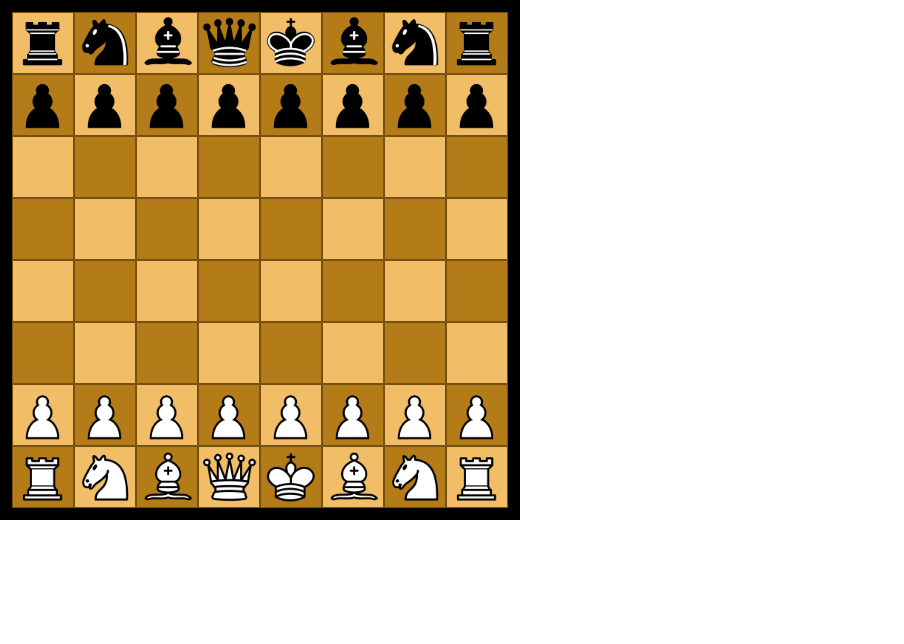
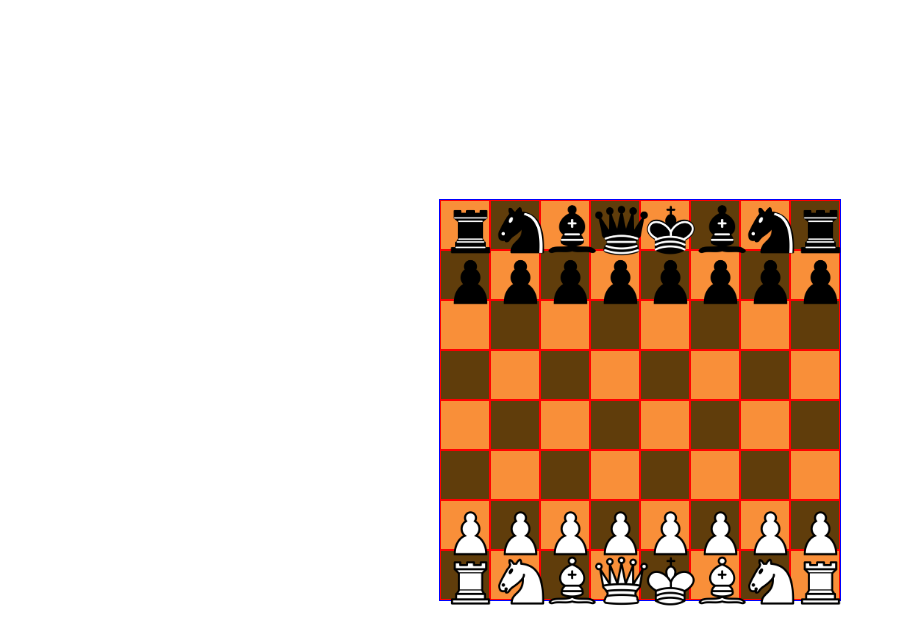
Before and after one commit to Van-Nostrand/chessboard, a React (Create React App) app: page / in a window 1280 px wide. Shown: the top 644 px of the page, without its empty margins (0-904 px from the left). Built offline with nearby package versions, Linux system fonts and the light colour scheme.

Commit message:
cleaned up a ton of code, rebuilt the abstract gameboard

```diff
--- a/public/index.html
+++ b/public/index.html
@@ -8,7 +8,7 @@
 
     <link rel="manifest" href="%PUBLIC_URL%/manifest.json">
 
-    <title>React App</title>
+    <title>Chess</title>
   </head>
   <body>
     <noscript>
--- a/src/App.js
+++ b/src/App.js
@@ -10,18 +10,6 @@ const TILE_BORDER = "#765111";
 const TILE_SIZE = 60;
 const TILE_BORDER_SIZE = 1;
 const BORDER_SIZE = 12;
-
-/*
-resize = () => this.forceUpdate()
-
-componentDidMount() {
-  window.addEventListener('resize', this.resize)
-}
-
-componentWillUnmount() {
-  window.removeEventListener('resize', this.resize)
-}
-*/
 
 let posFunc = function(x,y){
   return({
@@ -134,7 +122,7 @@ class App extends Component {
         backgroundColor={color}
         borderC={TILE_BORDER}
         size={TILE_SIZE}
-        onClick={(e) => this.handleClick(e)} />
+        onClick={this.handleClick} />
     ));
     let pieces = this.state.pieces.map((p, i) => (
       <Piece
@@ -146,7 +134,7 @@ class App extends Component {
         absY={p.absY}
         pngPos={p.pngPos}
         clicked={p.clicked}
-        onClick={(e) => this.handleClick(e)}
+        onClick={this.handleClick}
         source={"url(" + require("./pieces.png") + ")"} />
     ));
     return (
@@ -162,14 +150,3 @@ class App extends Component {
 }
 
 export default App;
-{/* <Piece
-        key={"piece" + i}
-        name={p.name}
-        xC={p.xC}
-        yC={p.yC}
-        absX={p.absX}
-        absY={p.absY}
-        pngPos={p.pngPos}
-        clicked={p.clicked}
-        onClick={(e) => this.handleClick(e)}
-        source={"url(" + require("./pieces.png") + ")"} /> */}
--- a/src/Piece.js
+++ b/src/Piece.js
@@ -1,32 +1,32 @@
-import React, {Component} from 'react';
-import './Piece.css';
+import React from 'react';
+import pieceImg from "./pieces.png";
 
-class Piece extends Component{
+const Piece = ({data, size, onClick}) => {
 
-  render(){
-    let x = 62 * this.props.xC + 12;
-    let y = 62 * this.props.yC + 12;
+    let x = size * data.xC;
+    let y = size * data.yC;
+
 
     let style = {
-      width: this.props.clicked? "56px" : "62px",
-      height: this.props.clicked? "56px" : "62px",
-      background: this.props.source,
+        width: data.clicked? "56px" : "62px",
+        height: data.clicked? "56px" : "62px",
+        backgroundImage: `url(${pieceImg})`,
         backgroundSize: "370px",
-      backgroundPosition: this.props.pngPos,
+        backgroundPosition: data.pngPos,
         backgroundOrigin: "border-box",
         position: "absolute",
-      border: this.props.clicked ? "3px solid red" : "0px",
-      left: x + "px",
-      top: y + "px"
+        border: `3px solid ${data.bkground}`,
+        transform: `translate(${x}px,${y}px)`
     }
+
     return(
         <div
             className="piece"
             style={style}
-        name={this.props.name}
-        onClick={this.props.onClick}></div>
+            name={data.name}
+            onClick={() => onClick(data.name)}></div>
     );
-  }
+
 
 };
 
--- /dev/null
+++ b/src/TestBoard.js
@@ -0,0 +1,176 @@
+import React, {Component} from "react";
+import Tile from "./Tile";
+import Piece from "./Piece";
+import "./TestBoard.css";
+
+const BOARDDIMENSIONS = [8,8];
+const TILESIZE = 50;
+const TILEBORDERSIZE = 1;
+const NUMBER_OF_PIECES = 16;
+const INIT_SETUP = [
+    {name: "wR1", pngPos: "-247px 0px", clicked: false, xC: 0, yC: 7},
+    {name: "wR2", pngPos: "-247px 0px", clicked: false, xC: 7, yC: 7},
+    {name: "wN1", pngPos: "-184px 0px", clicked: false, xC: 1, yC: 7},
+    {name: "wN2", pngPos: "-184px 0px", clicked: false, xC: 6, yC: 7},
+    {name: "wB1", pngPos: "-122px 0px", clicked: false, xC: 2, yC: 7},
+    {name: "wB2", pngPos: "-122px 0px", clicked: false, xC: 5, yC: 7},
+    {name: "wK", pngPos: "0px 0px", clicked: false, xC: 4, yC: 7},
+    {name: "wQ", pngPos: "-61px 0px", clicked: false, xC: 3, yC: 7},
+    {name: "wP1", pngPos: "-308px 0px", clicked: false, xC: 0, yC: 6},
+    {name: "wP2", pngPos: "-308px 0px", clicked: false, xC: 1, yC: 6},
+    {name: "wP3", pngPos: "-308px 0px", clicked: false, xC: 2, yC: 6},
+    {name: "wP4", pngPos: "-308px 0px", clicked: false, xC: 3, yC: 6},
+    {name: "wP5", pngPos: "-308px 0px", clicked: false, xC: 4, yC: 6},
+    {name: "wP6", pngPos: "-308px 0px", clicked: false, xC: 5, yC: 6},
+    {name: "wP7", pngPos: "-308px 0px", clicked: false, xC: 6, yC: 6},
+    {name: "wP8", pngPos: "-308px 0px", clicked: false, xC: 7, yC: 6},
+    {name: "bR1", pngPos: "-247px -63px", clicked: false, xC: 0, yC: 0},
+    {name: "bR2", pngPos: "-247px -63px", clicked: false, xC: 7, yC: 0},
+    {name: "bN1", pngPos: "-184px -63px", clicked: false, xC: 1, yC: 0},
+    {name: "bN2", pngPos: "-184px -63px", clicked: false, xC: 6, yC: 0},
+    {name: "bB1", pngPos: "-122px -63px", clicked: false, xC: 2, yC: 0},
+    {name: "bB2", pngPos: "-122px -63px", clicked: false, xC: 5, yC: 0},
+    {name: "bK", pngPos: "0px -63px", clicked: false, xC: 4, yC: 0},
+    {name: "bQ", pngPos: "-61px -63px", clicked: false, xC: 3, yC: 0},
+    {name: "bP1", pngPos: "-308px -63px", clicked: false, xC: 0, yC: 1},
+    {name: "bP2", pngPos: "-308px -63px", clicked: false, xC: 1, yC: 1},
+    {name: "bP3", pngPos: "-308px -63px", clicked: false, xC: 2, yC: 1},
+    {name: "bP4", pngPos: "-308px -63px", clicked: false, xC: 3, yC: 1},
+    {name: "bP5", pngPos: "-308px -63px", clicked: false, xC: 4, yC: 1},
+    {name: "bP6", pngPos: "-308px -63px", clicked: false, xC: 5, yC: 1},
+    {name: "bP7", pngPos: "-308px -63px", clicked: false, xC: 6, yC: 1},
+    {name: "bP8", pngPos: "-308px -63px", clicked: false, xC: 7, yC: 1},
+  ];
+
+  const piecesObject = {
+    "wR1": {pngPos: "-247px 0px", clicked: false, xC: 0, yC: 7},
+    "wR2": {pngPos: "-247px 0px", clicked: false, xC: 7, yC: 7},
+    "wN1": {pngPos: "-184px 0px", clicked: false, xC: 1, yC: 7},
+    "wN2": {pngPos: "-184px 0px", clicked: false, xC: 6, yC: 7},
+    "wB1": {pngPos: "-122px 0px", clicked: false, xC: 2, yC: 7},
+    "wB2": {pngPos: "-122px 0px", clicked: false, xC: 5, yC: 7},
+    "wK": {pngPos: "0px 0px", clicked: false, xC: 4, yC: 7},
+    "wQ": {pngPos: "-61px 0px", clicked: false, xC: 3, yC: 7},
+    "wP1": {pngPos: "-308px 0px", clicked: false, xC: 0, yC: 6},
+    "wP2": {pngPos: "-308px 0px", clicked: false, xC: 1, yC: 6},
+    "wP3": {pngPos: "-308px 0px", clicked: false, xC: 2, yC: 6},
+    "wP4": {pngPos: "-308px 0px", clicked: false, xC: 3, yC: 6},
+    "wP5": {pngPos: "-308px 0px", clicked: false, xC: 4, yC: 6},
+    "wP6": {pngPos: "-308px 0px", clicked: false, xC: 5, yC: 6},
+    "wP7": {pngPos: "-308px 0px", clicked: false, xC: 6, yC: 6},
+    "wP8": {pngPos: "-308px 0px", clicked: false, xC: 7, yC: 6},
+    "bR1": {pngPos: "-247px -63px", clicked: false, xC: 0, yC: 0},
+    "bR2": {pngPos: "-247px -63px", clicked: false, xC: 7, yC: 0},
+    "bN1": {pngPos: "-184px -63px", clicked: false, xC: 1, yC: 0},
+    "bN2": {pngPos: "-184px -63px", clicked: false, xC: 6, yC: 0},
+    "bB1": {pngPos: "-122px -63px", clicked: false, xC: 2, yC: 0},
+    "bB2": {pngPos: "-122px -63px", clicked: false, xC: 5, yC: 0},
+    "bK": {pngPos: "0px -63px", clicked: false, xC: 4, yC: 0},
+    "bQ": {pngPos: "-61px -63px", clicked: false, xC: 3, yC: 0},
+    "bP1": {pngPos: "-308px -63px", clicked: false, xC: 0, yC: 1},
+    "bP2": {pngPos: "-308px -63px", clicked: false, xC: 1, yC: 1},
+    "bP3": {pngPos: "-308px -63px", clicked: false, xC: 2, yC: 1},
+    "bP4": {pngPos: "-308px -63px", clicked: false, xC: 3, yC: 1},
+    "bP5": {pngPos: "-308px -63px", clicked: false, xC: 4, yC: 1},
+    "bP6": {pngPos: "-308px -63px", clicked: false, xC: 5, yC: 1},
+    "bP7": {pngPos: "-308px -63px", clicked: false, xC: 6, yC: 1},
+    "bP8": {pngPos: "-308px -63px", clicked: false, xC: 7, yC: 1}
+  }
+
+class TestBoard extends Component{
+    constructor(props){
+        super(props);
+
+        let tileBool = true;
+        let tileArr = new Array(BOARDDIMENSIONS[0]).fill().map((column, i) => {
+            return column = new Array(BOARDDIMENSIONS[1]).fill().map((tile,j) => {
+                tileBool = j % BOARDDIMENSIONS[0] === 0 ? tileBool : !tileBool;
+                return tileBool? "#f98f39" : "#603d0b";
+            })
+        })
+
+        this.state = {
+            boardDimensions: BOARDDIMENSIONS,
+            tileSize: TILESIZE,
+            tileBorderSize: TILEBORDERSIZE,
+            pieces: INIT_SETUP,
+            tileArr
+        }
+    }
+
+    tileClick = () => {
+        console.log("tile has been clicked");
+    }
+
+    pieceClick = (name) => {
+        console.log(`${name} has been clicked`);
+    }
+
+    render(){
+
+        //TILES
+        let boardTiles = new Array(this.state.boardDimensions[0]).fill().map((column, i) => {
+            return column = new Array(this.state.boardDimensions[1]).fill().map((tile,j) => {
+                return tile = <Tile
+                                key={`tile-${i}-${j}`}
+                                size={this.state.tileSize}
+                                borderColour="red"
+                                backgroundColor={this.state.tileArr[i][j]}
+                                borderSize={this.state.tileBorderSize}
+                                onClick={this.tileClick} />
+            });
+        });
+
+        //PIECES
+        let pieces = this.state.pieces.map((piece, i) =>
+            <Piece
+                key={piece.name}
+                data={piece}
+                size={TILESIZE}
+                onClick={this.pieceClick} />
+        )
+
+        //STYLES
+        let tileContainerStyle = {
+            width: `${this.state.boardDimensions[0] * this.state.tileSize}px`,
+            height: `${this.state.boardDimensions[1] * this.state.tileSize}px`,
+            margin: `auto`,
+            padding: `0px`,
+            display: "flex",
+            flexFlow: "row",
+            flexWrap: "wrap",
+            border: `1px solid blue`,
+            position: "absolute"
+        }
+        let outerStyle = {
+            display: "flex",
+            alignItems: "center",
+            justifyContent: "center",
+            height: "100vh"
+        }
+        let piecesContainerStyle = {
+            width: `${this.state.boardDimensions[0] * this.state.tileSize}px`,
+            height: `${this.state.boardDimensions[1] * this.state.tileSize}px`,
+            margin: `auto`,
+            padding: `0px`,
+            display: "flex",
+            flexFlow: "row",
+            flexWrap: "wrap",
+            position: "absolute"
+        }
+
+        return(
+            <div style={outerStyle}>
+                <div id="tile-container" style={tileContainerStyle}>
+                    {boardTiles}
+                </div>
+                <div id="pieces-container" style={piecesContainerStyle}>
+                    {pieces}
+                </div>
+            </div>
+
+        )
+    }
+}
+
+export default TestBoard;
--- a/src/Tile.js
+++ b/src/Tile.js
@@ -3,14 +3,15 @@ import './Tile.css';
 
 const Tile = (props) => {
   let style = {
-    background: props.backgroundColor,
-    // width: props.size + "px",
+    backgroundColor: props.backgroundColor,
     width: `${props.size}px`,
     height: `${props.size}px`,
-    // height: props.size + "px",
-    border: `1px solid ${props.borderC}`
-    // border: "1px solid " + props.borderC
+    border: `${props.borderSize}px solid ${props.borderColour}`,
+    margin: "0",
+    padding: "0",
+    boxSizing: "border-box"
   };
+
   return(
     <div className="tile" onClick={props.onClick} style={style}>
     </div>);
--- a/src/index.css
+++ b/src/index.css
@@ -1,11 +1,11 @@
 body {
   margin: 0;
   padding: 0;
-  font-family: -apple-system, BlinkMacSystemFont, "Segoe UI", "Roboto", "Oxygen",
+  /* font-family: -apple-system, BlinkMacSystemFont, "Segoe UI", "Roboto", "Oxygen",
     "Ubuntu", "Cantarell", "Fira Sans", "Droid Sans", "Helvetica Neue",
     sans-serif;
   -webkit-font-smoothing: antialiased;
-  -moz-osx-font-smoothing: grayscale;
+  -moz-osx-font-smoothing: grayscale; */
 }
 
 code {
--- a/src/index.js
+++ b/src/index.js
@@ -2,9 +2,11 @@ import React from 'react';
 import ReactDOM from 'react-dom';
 import './index.css';
 import App from './App';
+import TestBoard from "./TestBoard";
 import * as serviceWorker from './serviceWorker';
+import Piece from "./Piece";
 
-ReactDOM.render(<App />, document.getElementById('root'));
+ReactDOM.render(<TestBoard />, document.getElementById('root'));
 
 // If you want your app to work offline and load faster, you can change
 // unregister() to register() below. Note this comes with some pitfalls.
```
Also changed, not shown: src/PieceRules.js (added, +23 -0 lines), src/Piece.css (deleted), src/TestBoard.css (added), 1 other file (tests, documents, lock files or other folders). Lines whose indentation alone changed are shown as unchanged.
